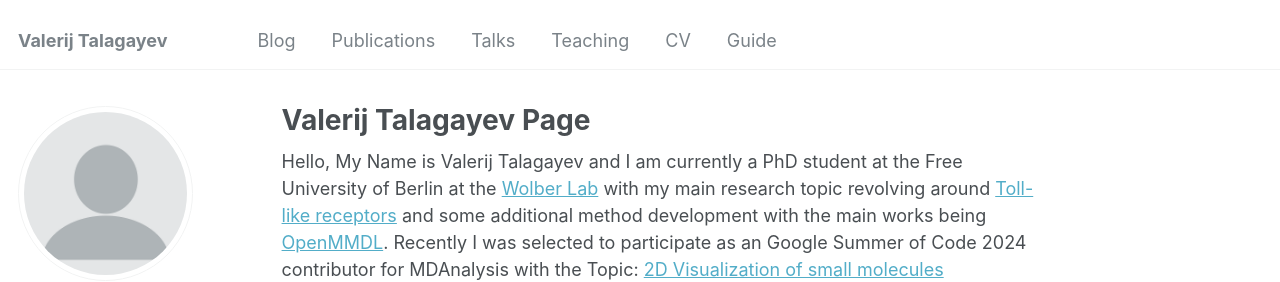
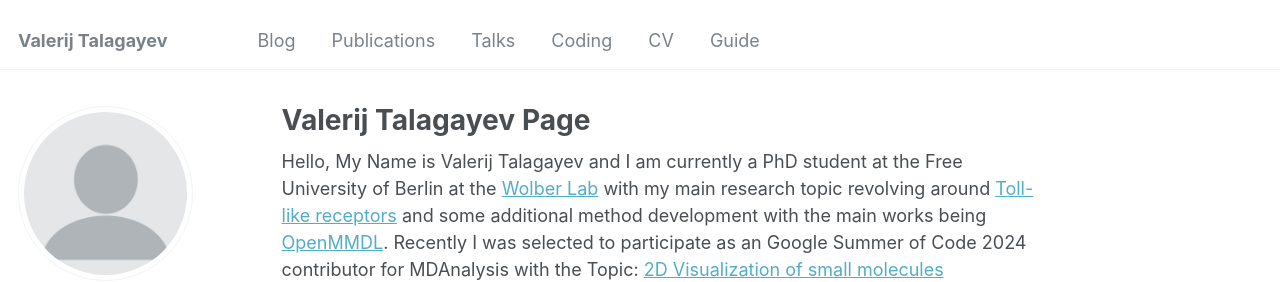
Before and after one commit to talagayev/talagayev11.github.io, a Jekyll site: the page built from _pages/about.md, in a window 1280 px wide. Shown: the top 282 px of the page. Built offline with Jekyll 4.4.1, drawn with Linux system fonts in a browser that asks for light colours; some web fonts are replaced.

Commit message:
Update navigation.yml

```diff
--- a/_data/navigation.yml
+++ b/_data/navigation.yml
@@ -9,7 +9,7 @@ main:
   - title: "Talks"
     url: /talks/
 
-  - title: "Teaching"
+  - title: "Coding"
     url: /teaching/
 
   - title: "CV"
```
